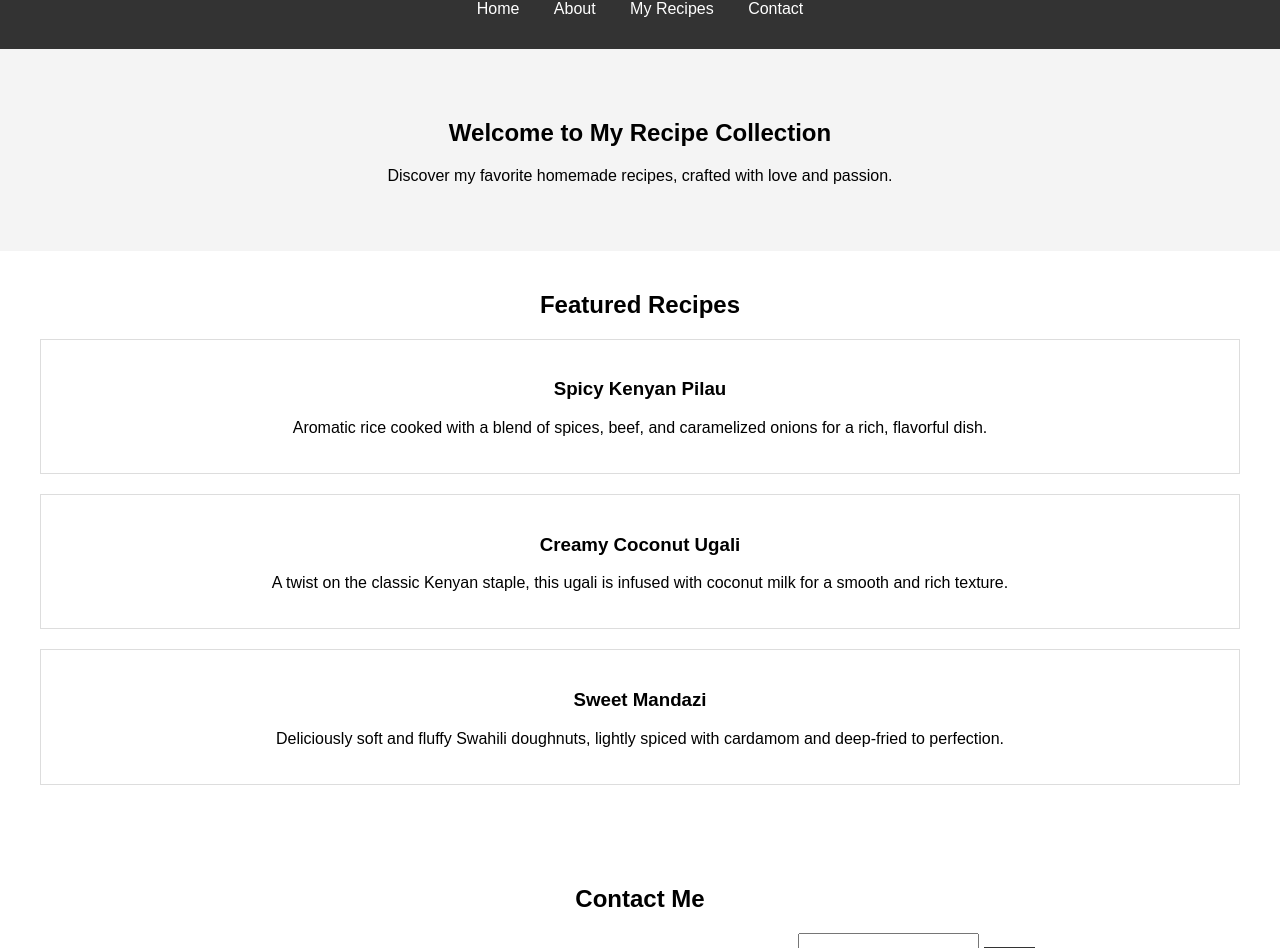
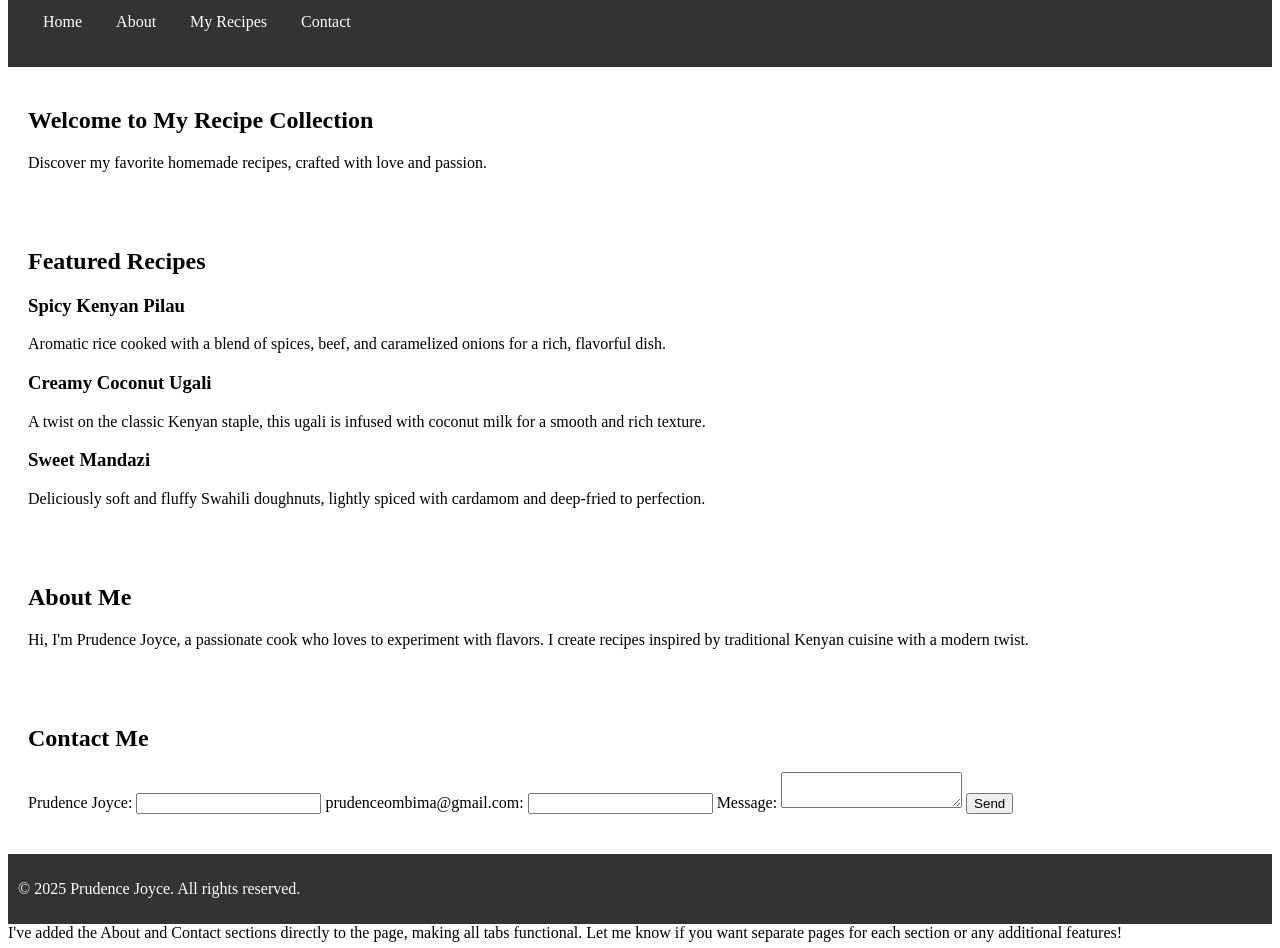
Before and after one commit to Prudence6joyce/portfolio-, a plain HTML site: page index.html in a window 1280 px wide. Shown: the part 95-1043 px from the top of the page. Drawn offline with Linux system fonts and the light colour scheme.

Commit message:
P index.html

```diff
--- a/index.html
+++ b/index.html
@@ -37,13 +37,17 @@
             <p>Deliciously soft and fluffy Swahili doughnuts, lightly spiced with cardamom and deep-fried to perfection.</p>
         </div>
     </section>
+    <section id="about">
+        <h2>About Me</h2>
+        <p>Hi, I'm Prudence Joyce, a passionate cook who loves to experiment with flavors. I create recipes inspired by traditional Kenyan cuisine with a modern twist.</p>
+    </section>
     <section id="contact">
         <h2>Contact Me</h2>
         <form id="contactForm">
-            <label for="name">Name:</label>
+            <label for="name">Prudence Joyce:</label>
             <input type="text" id="name" name="name" required>
 
-            <label for="email">Email:</label>
+            <label for="email">prudenceombima@gmail.com:</label>
             <input type="email" id="email" name="email" required>
 
             <label for="message">Message:</label>
@@ -61,54 +65,8 @@
             alert('Thank you for reaching out!');
         });
     </script>
-    <style>
-        body {
-            font-family: Arial, sans-serif;
-            margin: 0;
-            padding: 0;
-            text-align: center;
-        }
-        header {
-            background: #333;
-            color: white;
-            padding: 15px;
-        }
-        nav ul {
-            list-style: none;
-            padding: 0;
-        }
-        nav ul li {
-            display: inline;
-            margin: 0 15px;
-        }
-        nav ul li a {
-            color: white;
-            text-decoration: none;
-        }
-        .hero {
-            background: #f4f4f4;
-            padding: 50px;
-        }
-        #recipes .recipe {
-            margin: 20px;
-            padding: 20px;
-            border: 1px solid #ddd;
-            background: #fff;
-        }
-        #contact {
-            margin: 20px;
-        }
-        form {
-            display: inline-block;
-            text-align: left;
-        }
-        button {
-            background: #333;
-            color: white;
-            padding: 10px;
-            border: none;
-            cursor: pointer;
-        }
-    </style>
 </body>
 </html>
+
+
+I've added the About and Contact sections directly to the page, making all tabs functional. Let me know if you want separate pages for each section or any additional features!
```
